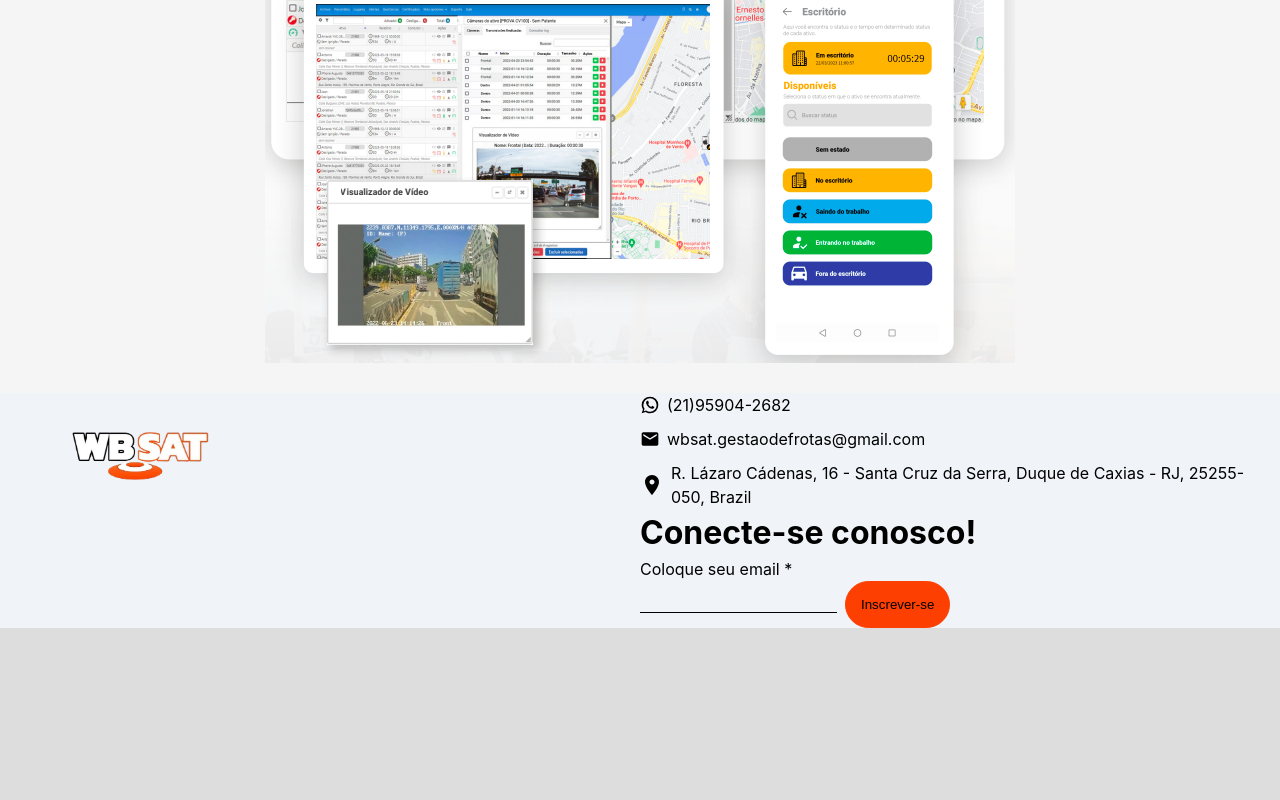
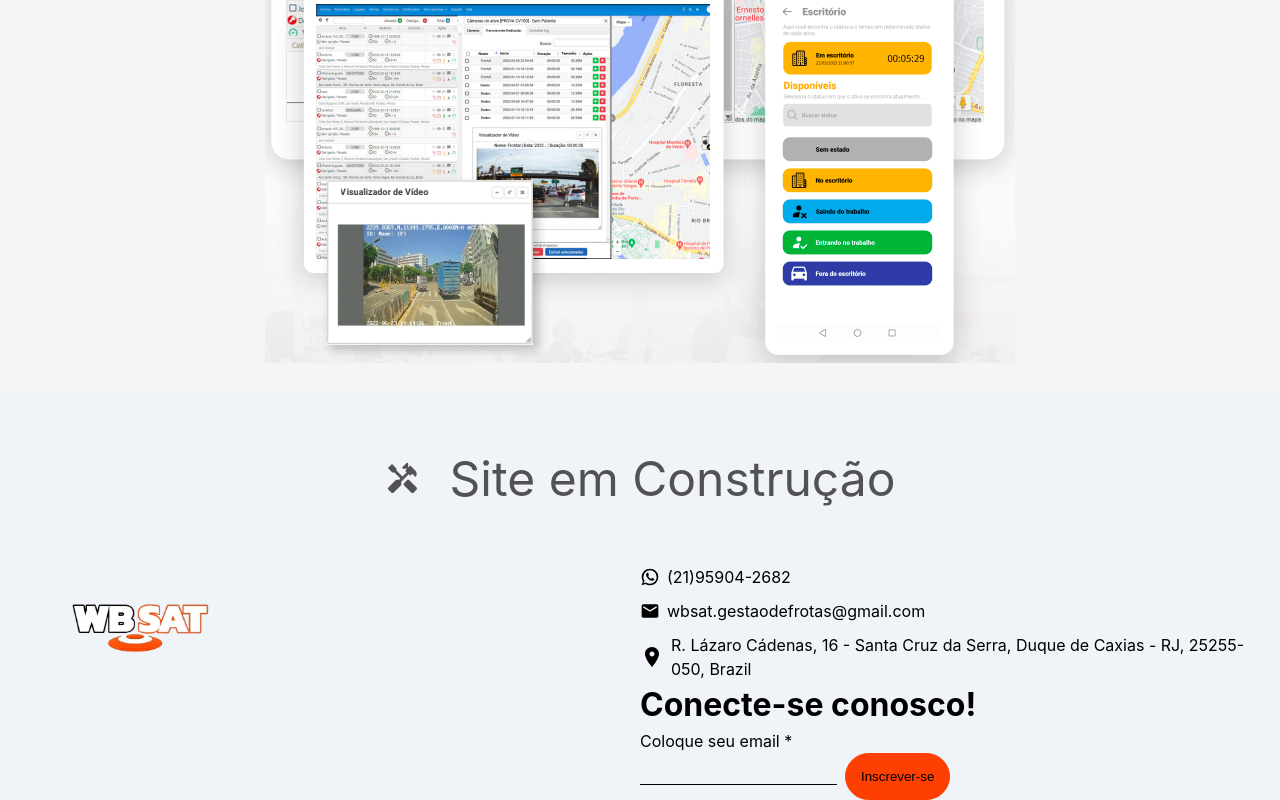
Before and after one commit to SrTesch/wbSat, a React (Vite) app: page / in a window 1280 px wide. Shown: the part 1369-2169 px from the top of the page. Before the commit the page ends 1997 px from the top, so only its background shows below. Built offline with nearby package versions, Linux system fonts and the light colour scheme.

Commit message:
site em construção

```diff
--- a/src/App.tsx
+++ b/src/App.tsx
@@ -4,6 +4,7 @@ import Products from "./components/products/products"
 import Home from "./components/home/home"
 import ScrollRevealComponent from "./components/scrollReveal/scrollReveal"
 import Header from "./components/header/header"
+import Constr from "./components/constr/constr"
 function App() {
   ScrollRevealComponent();
 
@@ -12,6 +13,7 @@ function App() {
       <Header />
       <Home />
       <Products />
+      <Constr />
       <Footer />
     </div>
   )
--- /dev/null
+++ b/src/components/constr/constr.tsx
@@ -0,0 +1,8 @@
+import HandymanIcon from '@mui/icons-material/Handyman';
+export default function Constr(){
+    return(
+        <div className="Construção">
+            <HandymanIcon className='teste' fontSize='large'/>Site em Construção
+        </div>
+    )
+}
--- a/src/index.css
+++ b/src/index.css
@@ -21,3 +21,14 @@
 body{
   background-color: #f0f3f8;
 }
+
+.Construção{
+  font-size: 3em;
+  color: #525252;
+  text-align: center;
+  margin: 50px;
+}
+
+.teste{
+  margin-right: 30px;
+}
```
